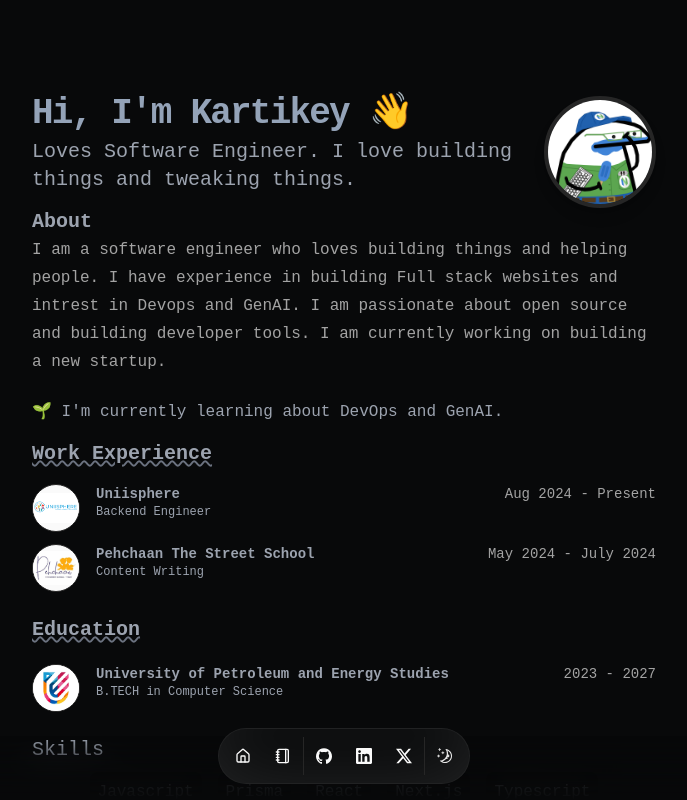
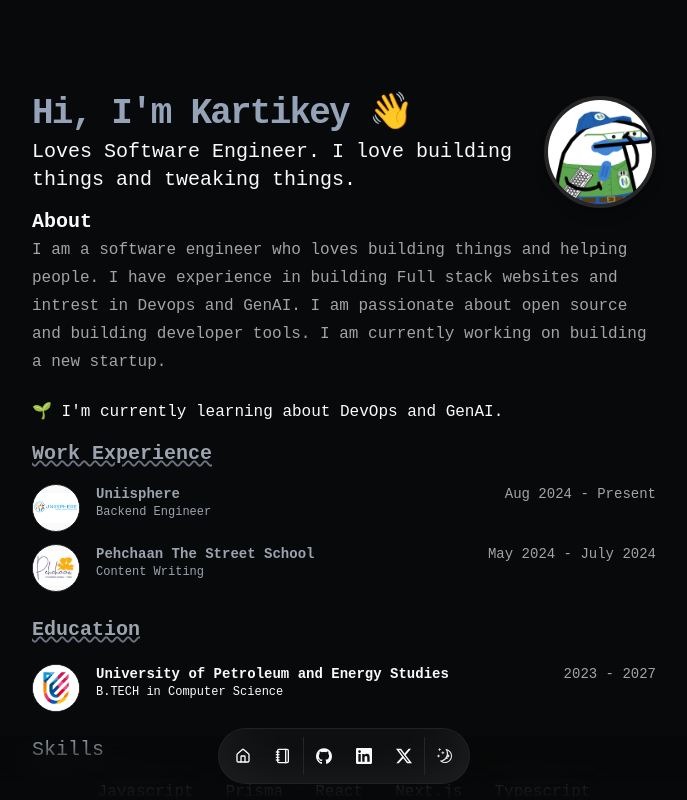
Before and after one commit to Donniedarko45/Portfolio, a Next.js app: page / in a window 1280 px wide. Shown: the top 800 px of the page, without its empty margins (296-983 px from the left). Built offline with nearby package versions, Linux system fonts and the light colour scheme; a web font is replaced by a local one.

Commit message:
changing something

```diff
--- a/src/app/page.tsx
+++ b/src/app/page.tsx
@@ -11,7 +11,7 @@ import Markdown from "react-markdown";
 
 export default function Page() {
   return (
-    <div className="text-gray-400">
+    <div className="">
       <div className="mx-auto w-full max-w-2xl space-y-8">
         <div className="gap-2 flex justify-between">
           <div className="flex-col flex flex-1 space-y-1.5">
```
